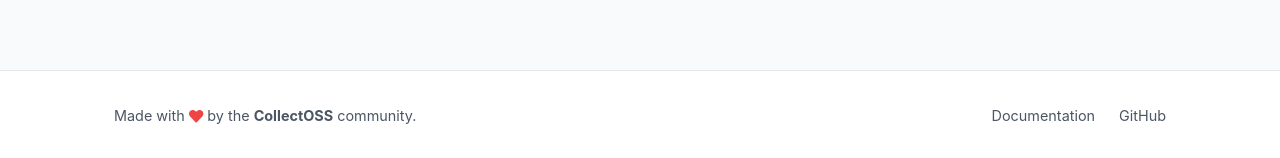
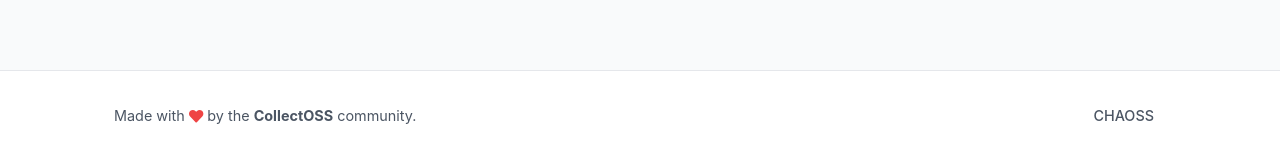
Before and after one commit to chaoss/collectoss-website, a Jekyll site: the page built from index.html, in a window 1280 px wide and 900 px high, scrolled down 1089 px. Shown: the part 739-897 px from the top of the window. Built offline with Jekyll 4.4.1, drawn with Linux system fonts in a browser that asks for light colours.

Commit message:
...so footer nav can be reused

```diff
--- /dev/null
+++ b/_data/footernav.yml
@@ -0,0 +1,3 @@
+- name: CHAOSS
+  url: https://chaoss.community
+  external: true
--- a/_layouts/default.html
+++ b/_layouts/default.html
@@ -25,10 +25,7 @@
       <p class="footer-copy">
         Made with <i class="fas fa-heart text-red"></i> by the <strong>CollectOSS</strong> community.
       </p>
-      <ul class="footer-links">
-        <li><a href="https://docs.collectoss.org">Documentation</a></li>
-        <li><a href="https://github.com/collectoss">GitHub</a></li>
-      </ul>
+      {% include navitems.html items=site.data.footernav class="footer-links" %}
     </div>
   </footer>
 </body>
```
